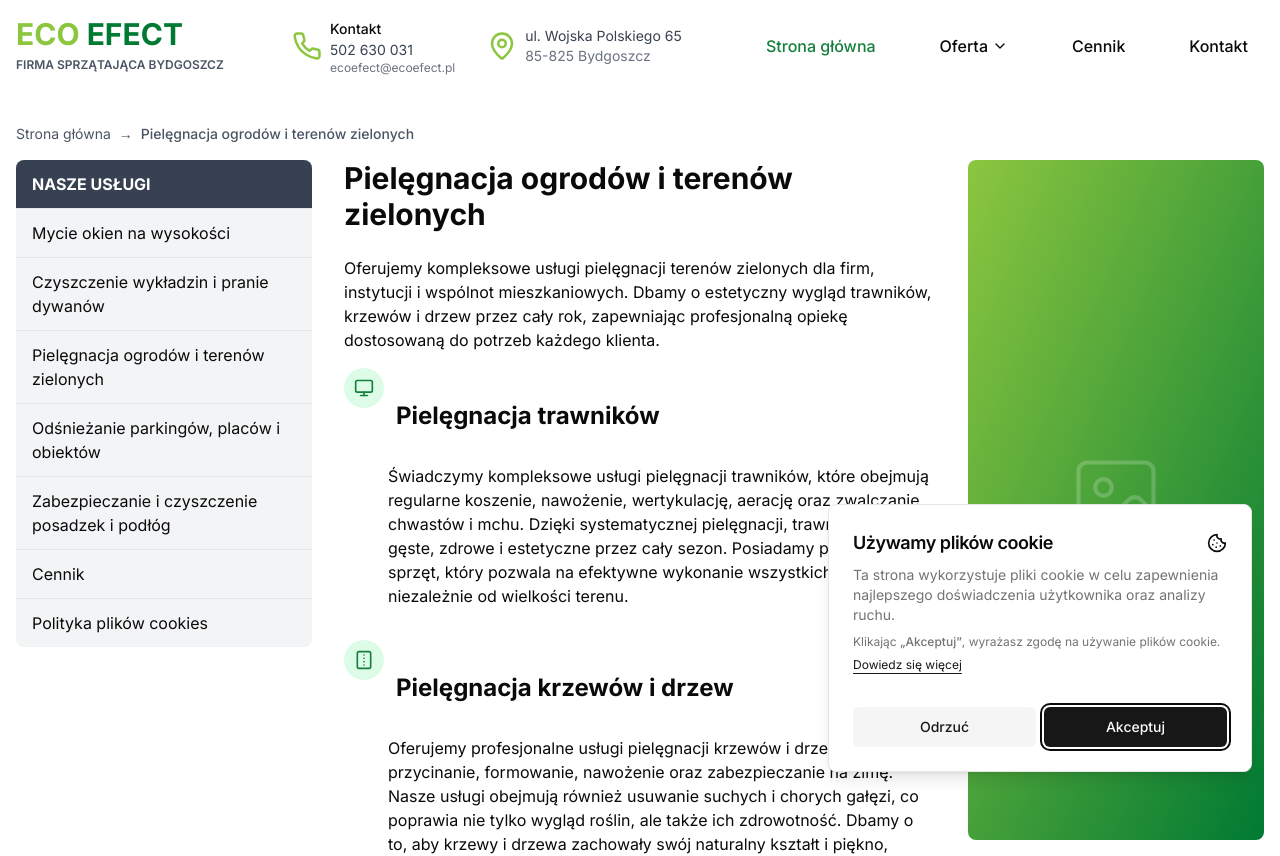
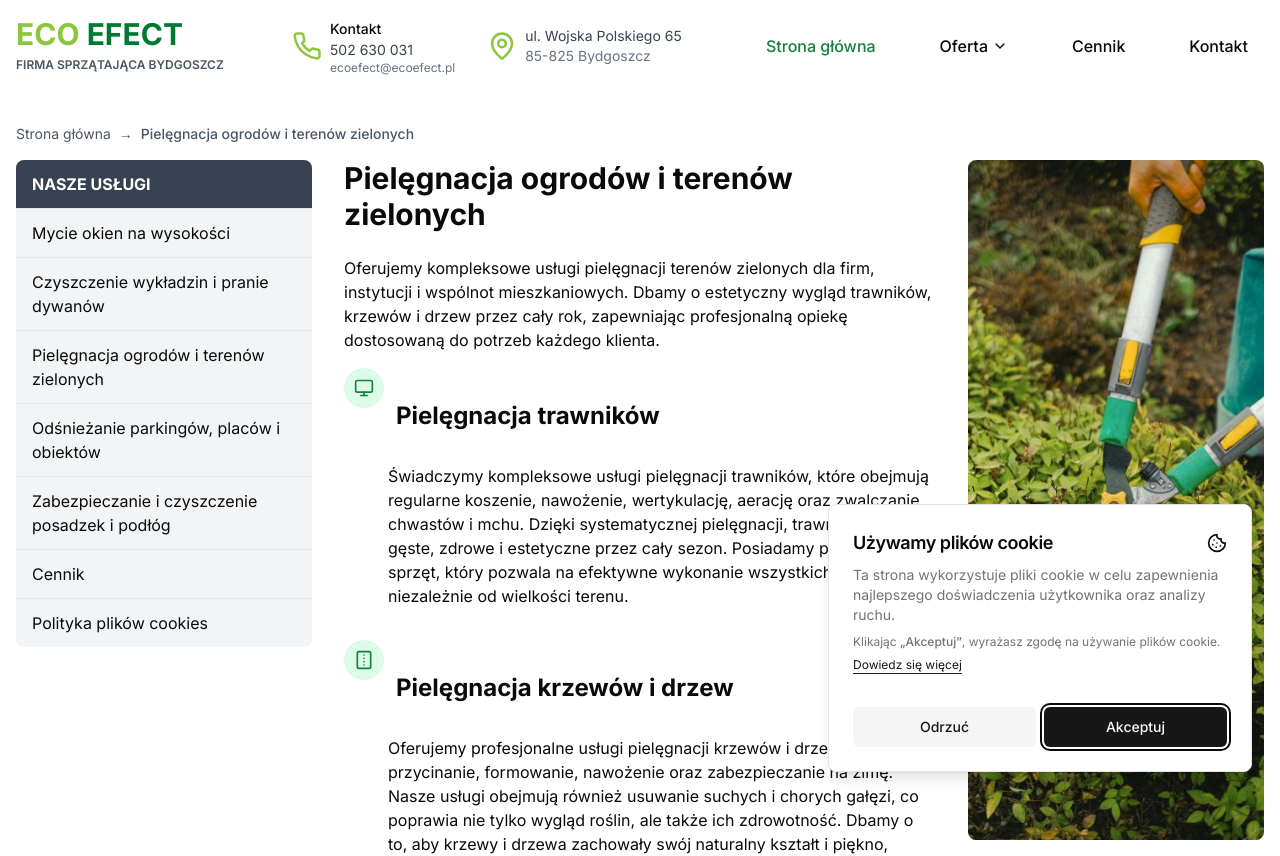
Before and after one commit to qu33rk/ecoefect-dev, a Next.js app: page /pielegnacja-terenow-zielonych in a window 1280 px wide. Shown: the top 856 px of the page. Built offline with nearby package versions, Linux system fonts and the light colour scheme.

Commit message:
Update page.tsx

```diff
--- a/app/pielegnacja-terenow-zielonych/page.tsx
+++ b/app/pielegnacja-terenow-zielonych/page.tsx
@@ -43,6 +43,7 @@ export default function TerenyZielonePage() {
       <ServiceLayout
         title="Pielęgnacja ogrodów i terenów zielonych"
         pageName="Pielęgnacja ogrodów i terenów zielonych"
+        imageUrl="/pielegnacja-ogrodow.jpg"
       >
         <div className="prose max-w-none">
           <p className="mb-6">
```
